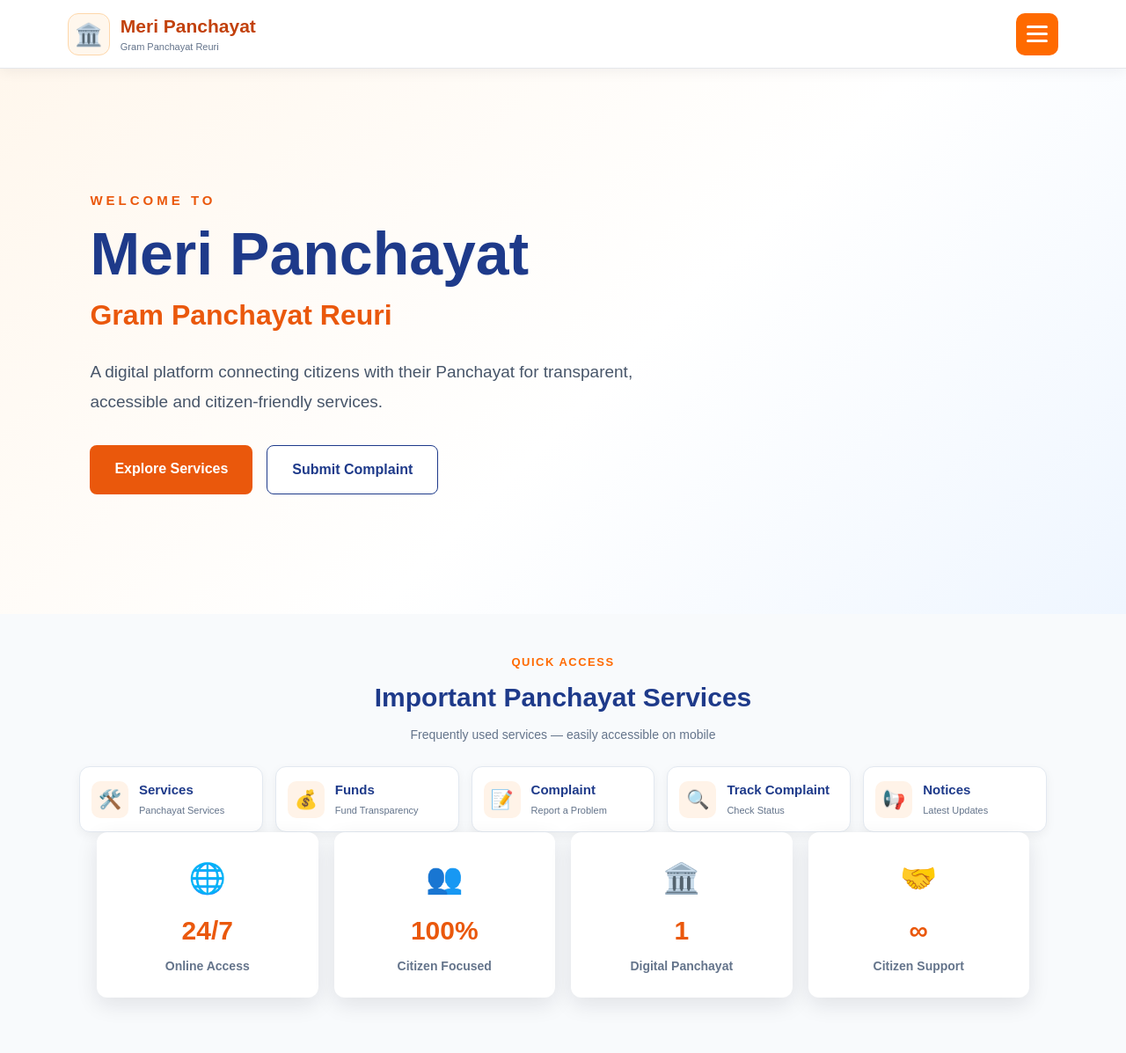
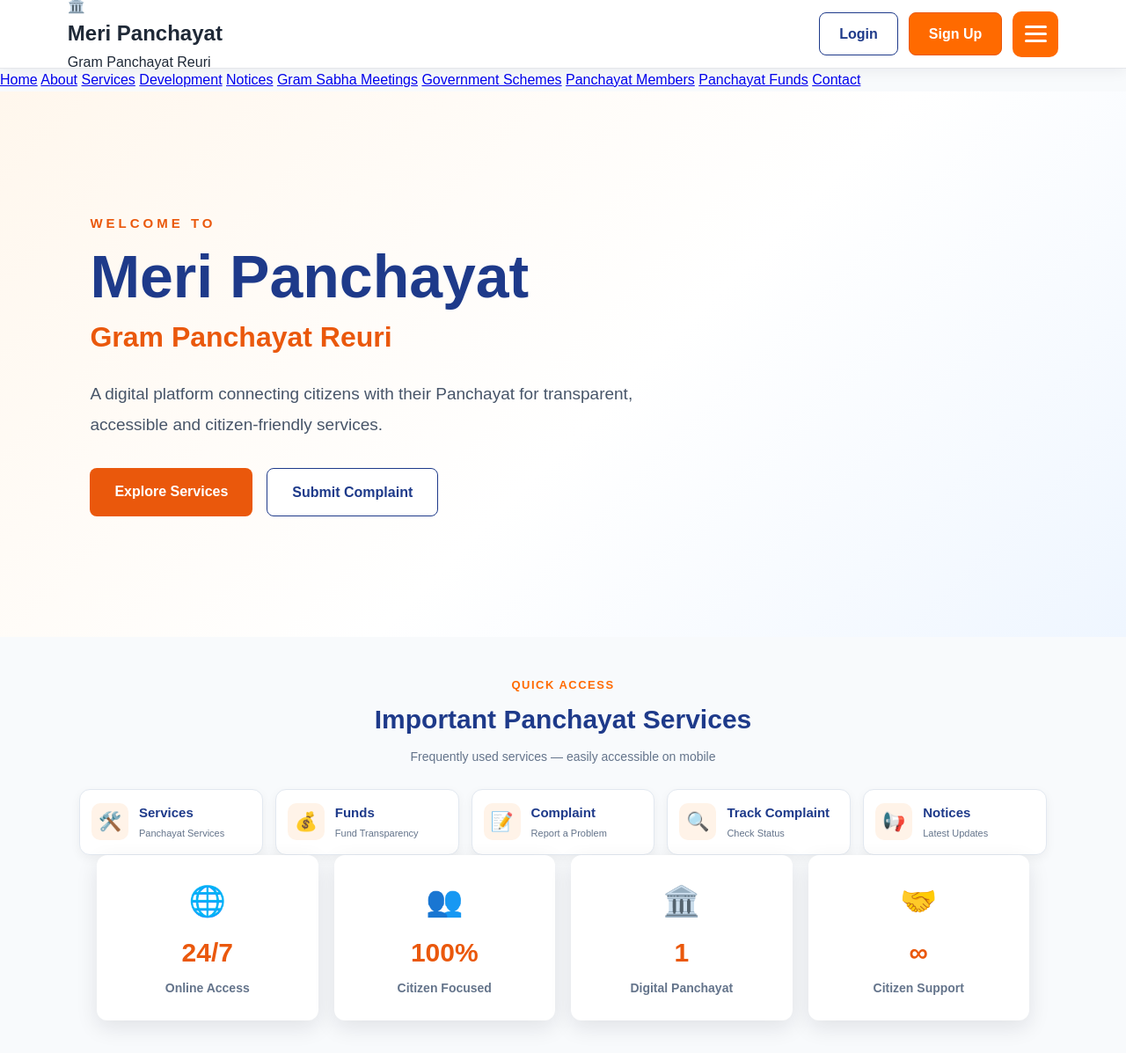
Before and after one commit to adarshpal8853-debug/e-Reuri, a Django app: template panchayat/templates/home.html in a window 1280 px wide. Shown: the top 1197 px of the page at 88% size. Run offline with Django 5.2, Linux system fonts and the light colour scheme; the template is opened without the code that fills it, so the values that code supplies are empty.

Commit message:
Add login signup buttons and fix navbar

````diff
--- a/panchayat/static/panchayat/style.css
+++ b/panchayat/static/panchayat/style.css
@@ -2870,3 +2870,107 @@ footer p {
     }
 
 }
+
+/* =========================
+   NAVBAR ACTIONS
+========================= */
+
+.navbar-actions {
+    display: flex;
+    align-items: center;
+    gap: 12px;
+}
+
+
+/* LOGIN BUTTON */
+
+.login-btn {
+    text-decoration: none;
+    color: #1E3A8A;
+    border: 1.5px solid #1E3A8A;
+    padding: 11px 22px;
+    border-radius: 8px;
+    font-weight: 700;
+    transition: 0.3s;
+}
+
+.login-btn:hover {
+    background: #1E3A8A;
+    color: white;
+}
+
+
+/* SIGN UP BUTTON */
+
+.signup-btn {
+    text-decoration: none;
+    background: #FF6A00;
+    color: white;
+    padding: 11px 22px;
+    border-radius: 8px;
+    font-weight: 700;
+    transition: 0.3s;
+}
+
+.signup-btn:hover {
+    background: #e85d00;
+    transform: translateY(-2px);
+}
+
+
+/* HAMBURGER */
+
+.menu-btn {
+    width: 52px;
+    height: 52px;
+    border: none;
+    border-radius: 10px;
+    background: #FF6A00;
+    display: flex;
+    flex-direction: column;
+    justify-content: center;
+    align-items: center;
+    gap: 5px;
+    cursor: pointer;
+}
+
+.menu-btn span {
+    width: 25px;
+    height: 3px;
+    background: white;
+    border-radius: 3px;
+}
+
+
+/* =========================
+   MOBILE
+========================= */
+
+@media (max-width: 700px) {
+
+    .login-btn,
+    .signup-btn {
+        padding: 9px 13px;
+        font-size: 14px;
+    }
+
+    .menu-btn {
+        width: 46px;
+        height: 46px;
+    }
+
+}
+
+@media (max-width: 500px) {
+
+    .navbar-actions {
+        gap: 6px;
+    }
+
+    .login-btn,
+    .signup-btn {
+        padding: 8px 10px;
+        font-size: 13px;
+    }
+
+}
--- a/panchayat/templates/home.html
+++ b/panchayat/templates/home.html
@@ -21,143 +21,69 @@
 
 <body>
 
-<!-- =========================
-     NAVBAR
-========================= -->
-
 <nav class="navbar">
 
-
-<!-- LOGO -->
-
-<a href="/" class="brand">
-
-    <div class="logo-icon">
-        🏛️
-    </div>
-
-    <div class="brand-text">
-
-        <h2>
-            Meri Panchayat
-        </h2>
-
-        <span>
-            Gram Panchayat Reuri
-        </span>
-
-    </div>
-
-</a>
-
-
-<!-- THREE LINE MENU -->
-
-<button class="menu-toggle"
-        onclick="toggleMenu()"
-        type="button"
-        aria-label="Open Menu">
-
+    <div class="navbar-brand">
+        <div class="brand-icon">🏛️</div>
+
+        <div>
+            <h2>Meri Panchayat</h2>
+            <span>Gram Panchayat Reuri</span>
+        </div>
+    </div>
+
+
+    <div class="navbar-actions">
+
+        <!-- Login -->
+        <a href="{% url 'login' %}" class="login-btn">
+            Login
+        </a>
+
+        <!-- Sign Up -->
+        <a href="{% url 'signup' %}" class="signup-btn">
+            Sign Up
+        </a>
+
+        <!-- Hamburger -->
+        <button class="menu-btn" onclick="toggleMenu()">
             <span></span>
             <span></span>
             <span></span>
-
         </button>
 
-
-<!-- NAVIGATION MENU -->
-
-<div class="nav-menu"
-     id="navMenu">
-
-
-    <a href="/">
-        🏠 Home
-    </a>
-
-
-    <a href="{% url 'about' %}">
-        ℹ️ About
-    </a>
-
-
-    <a href="{% url 'services' %}">
-        🛠️ Services
-    </a>
-
-
-    <a href="{% url 'schemes' %}">
-        🏛️ Schemes
-    </a>
-
-
-    <a href="{% url 'members' %}">
-        👥 Members
-    </a>
-
-
-    <a href="{% url 'funds' %}">
-        💰 Funds
-    </a>
-
-
-    <a href="{% url 'notices' %}">
-        📢 Notices
-    </a>
-
-
-    <a href="{% url 'development' %}">
-        🏗️ Development
-    </a>
-
-
-    <a href="{% url 'meetings' %}">
-        📅 Meetings
-    </a>
-
-
-    <a href="{% url 'submit_complaint' %}">
-        📝 Complaint
-    </a>
-
-
-    <a href="{% url 'track_complaint' %}">
-        🔍 Track Complaint
-    </a>
-
-
-    <a href="{% url 'contact' %}">
-        📞 Contact
-    </a>
-
-
-    <a href="{% url 'dashboard' %}">
-        📊 Dashboard
-    </a>
-
-
-    <a href="{% url 'profile' %}">
-        👤 Profile
-    </a>
-
-
-    <hr>
-
-
-    <a href="{% url 'login' %}">
-        🔐 Login
-    </a>
-
-
-    <a href="{% url 'signup' %}">
-        ✨ Create Account
-    </a>
-
-
-</div>
-
+    </div>
 
 </nav>
+
+
+<!-- =========================
+     MENU
+========================= -->
+
+<div id="menu" class="side-menu">
+
+    <a href="{% url 'home' %}">Home</a>
+
+    <a href="{% url 'about' %}">About</a>
+
+    <a href="{% url 'services' %}">Services</a>
+
+    <a href="{% url 'development' %}">Development</a>
+
+    <a href="{% url 'notices' %}">Notices</a>
+
+    <a href="{% url 'meetings' %}">Gram Sabha Meetings</a>
+
+    <a href="{% url 'schemes' %}">Government Schemes</a>
+
+    <a href="{% url 'members' %}">Panchayat Members</a>
+
+    <a href="{% url 'funds' %}">Panchayat Funds</a>
+
+    <a href="{% url 'contact' %}">Contact</a>
+
+</div>
 
 <!-- =========================
      HERO SECTION
@@ -1543,7 +1469,7 @@
 <section class="contact"
          id="contact">
 
-```
+
 <div class="contact-content">
 
 
@@ -1588,7 +1514,7 @@
 
 
 </div>
-```
+
 
 </section>
 
````
Lines whose indentation alone changed are shown as unchanged.
